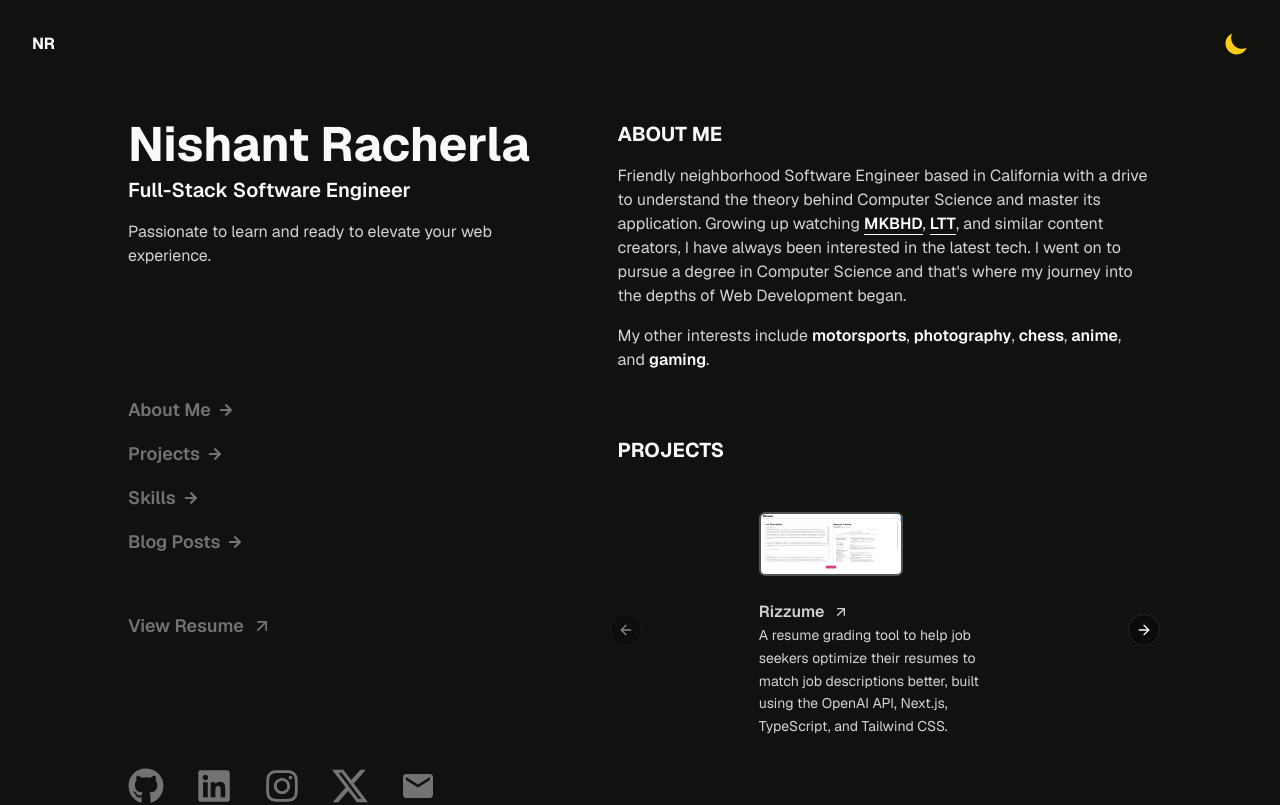
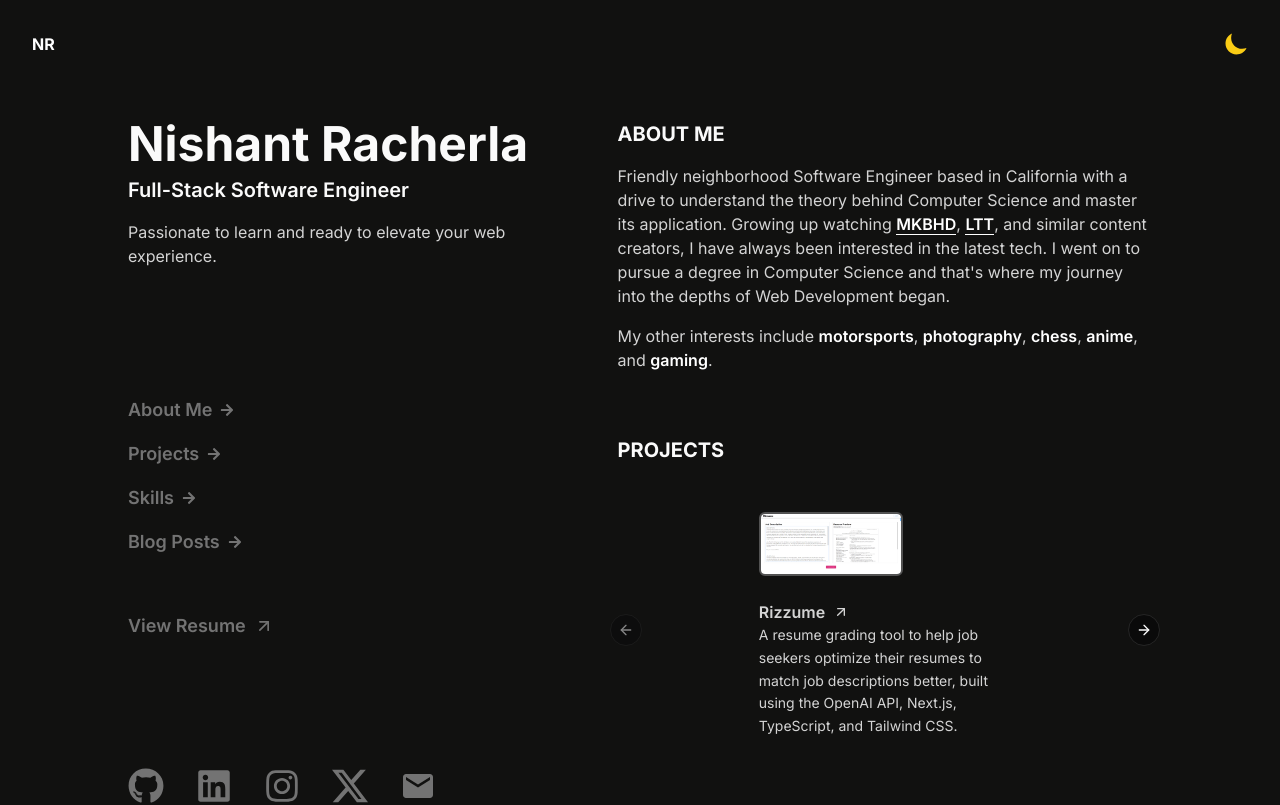
Before and after one commit to T1LT/PortfolioV2, a Next.js app: page / in a window 1280 px wide. Shown: the top 805 px of the page. Built offline with nearby package versions, Linux system fonts and the light colour scheme.

Commit message:
Switch font back to Inter

```diff
--- a/package.json
+++ b/package.json
@@ -15,7 +15,6 @@
     "class-variance-authority": "^0.7.0",
     "clsx": "^2.0.0",
     "embla-carousel-react": "^8.0.0-rc17",
-    "geist": "^1.2.0",
     "lucide-react": "^0.300.0",
     "next": "14.0.3",
     "next-themes": "^0.2.1",
--- a/src/app/layout.tsx
+++ b/src/app/layout.tsx
@@ -1,10 +1,12 @@
 import type { Metadata } from "next";
-import { GeistSans } from "geist/font/sans";
+import { Inter } from "next/font/google";
 import "./globals.css";
 import Providers from "@/providers/ThemeProvider";
 import ToasterProvider from "@/providers/ToasterProvider";
 import { Analytics } from "@vercel/analytics/react";
 import { SpeedInsights } from "@vercel/speed-insights/next";
+
+const inter = Inter({ subsets: ["latin"] });
 
 export const metadata: Metadata = {
   metadataBase: new URL("https://nishantracherla.com/"),
@@ -27,7 +29,7 @@ export default function RootLayout({
   return (
     <html lang="en" suppressHydrationWarning>
       <body
-        className={`${GeistSans.className} antialiased bg-white dark:bg-[rgb(17,17,16)]`}
+        className={`${inter.className} antialiased bg-white dark:bg-[rgb(17,17,16)]`}
       >
         <ToasterProvider />
         <Providers>{children}</Providers>
```
Also changed, not shown: 1 other file (tests, documents, lock files or other folders).
